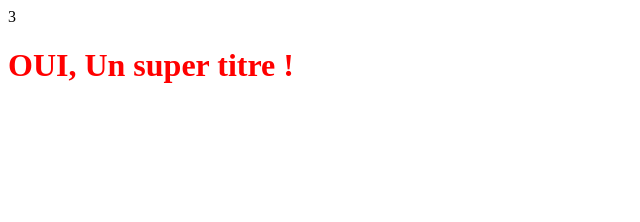
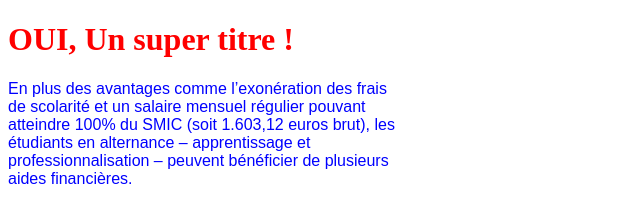
Before and after one commit to bc015/OpenclassroomsProject, a plain HTML site: page index.html in a window 1280 px wide. Shown: the whole page, without its empty margins (0-640 px from the left). Drawn offline with Linux system fonts and the light colour scheme.

Commit message:
Modification des fichiers css et html2

```diff
--- a/index.html
+++ b/index.html
@@ -5,8 +5,13 @@
 <meta charset="utf-8">
 <link rel="stylesheet" type="text/css" href="styles.css">
 </head>
-3
 <body>
 <h1>OUI, Un super titre ! </h1>
+<div id="divp">
+	<p>
+		En plus des avantages comme l’exonération des frais de scolarité et un salaire mensuel régulier pouvant atteindre 100% du SMIC (soit 1.603,12 euros brut), les étudiants en alternance – apprentissage et professionnalisation – peuvent bénéficier de plusieurs aides financières.
+	</p>
+</div>
+
 </body>
 </html>
--- a/styles.css
+++ b/styles.css
@@ -1,3 +1,8 @@
 h1 {
 color: red;
 }
+
+div#divp {
+
+	color: blue; width: 400px; font-family: fantasy;
+}
```
